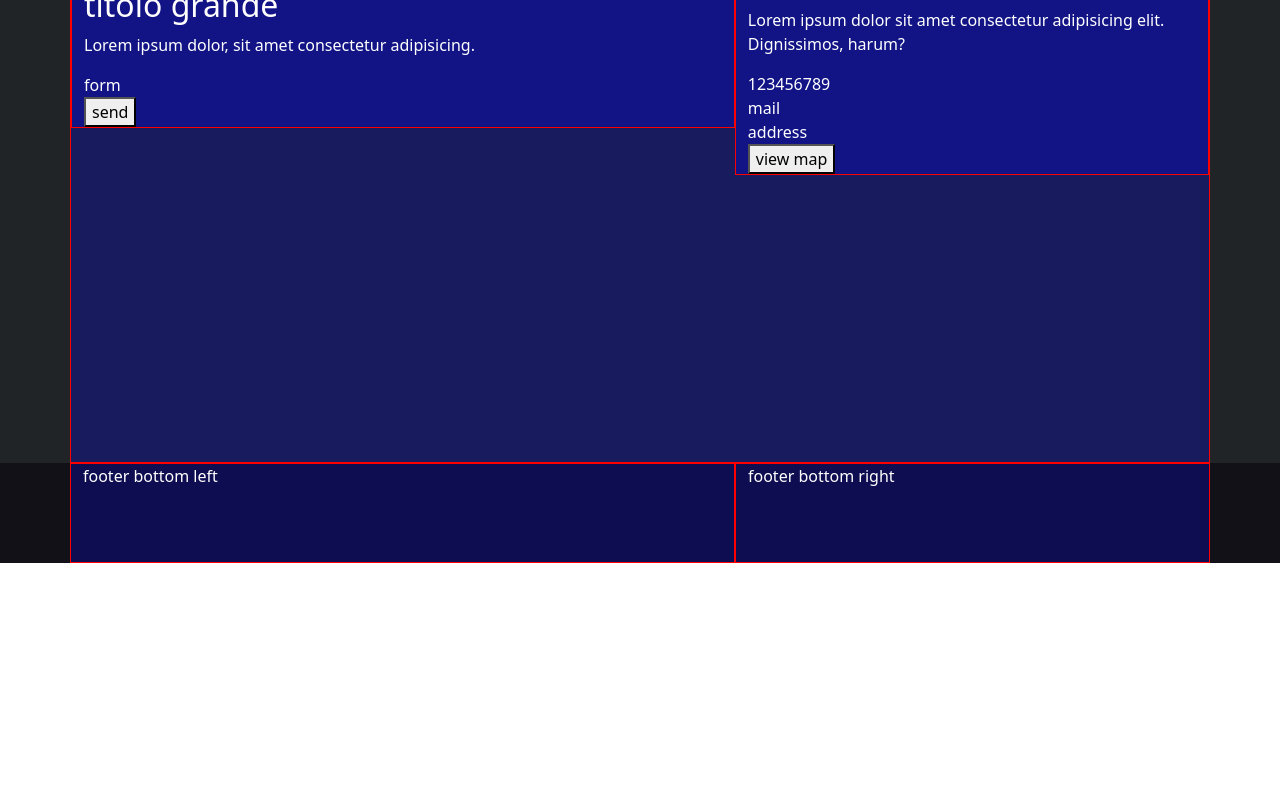
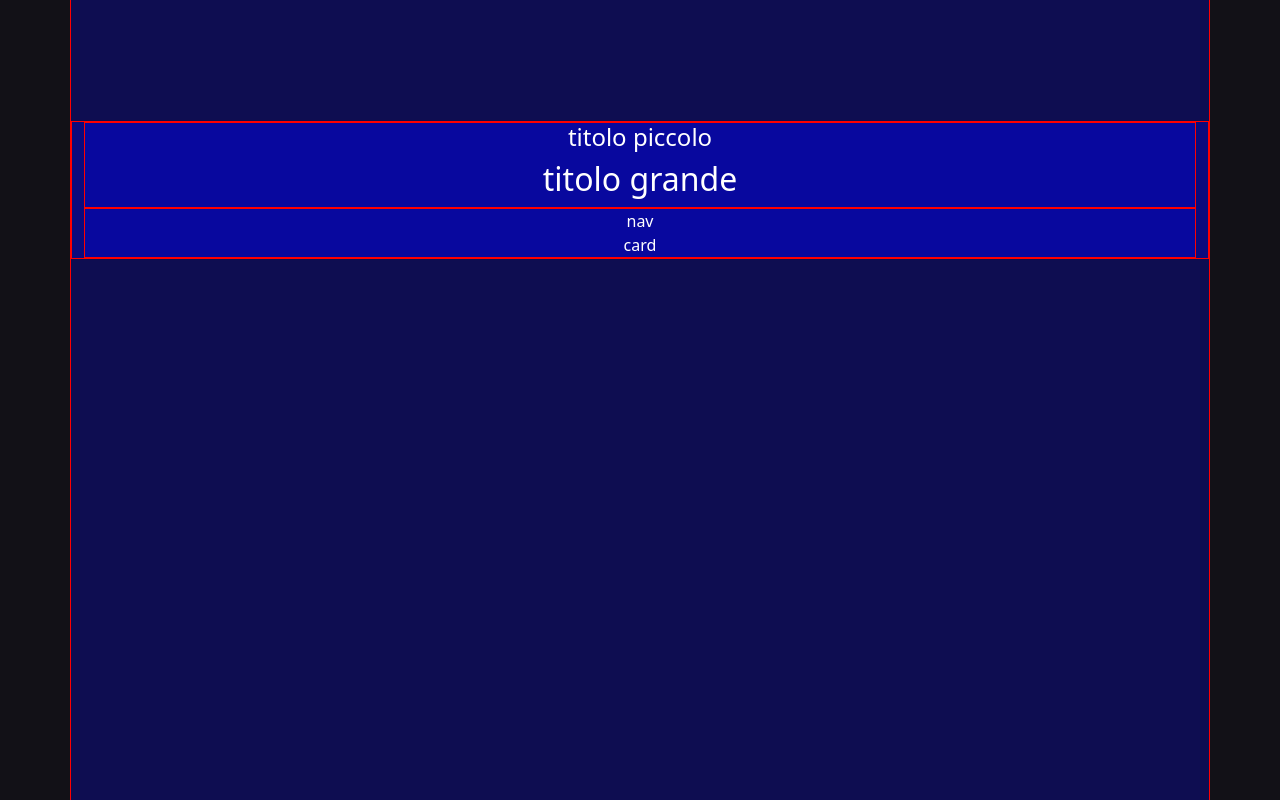
Before and after one commit to andreaa21/proj-html-vuejs, a Vue app: page / in a window 1280 px wide. Shown: the part 2740-3540 px from the top of the page. Before the commit the page ends 3303 px from the top, so only its background shows below. Built offline with nearby package versions, Linux system fonts and the light colour scheme.

Commit message:
[add] MainActions markup

```diff
--- a/src/components/MainActions.vue
+++ b/src/components/MainActions.vue
@@ -6,13 +6,38 @@ export default {
 
 
 <template>
-    <div class="debug">
-        Actions
+    <div class="actions">
+        <div class="container h-100 debug">
+            <div class="row d-flex h-100 align-items-center">
+                <div class="col debug">
+                    <div class="title-area debug text-center">
+                        <h4>
+                            titolo piccolo
+                        </h4>
+                        <h2>
+                            titolo grande
+                        </h2>
+                    </div>
+                    <div class="card-wrapper debug text-center">
+                        <nav>
+                            nav
+                        </nav>
+                        card
+                    </div>
+                </div>
+            </div>
+        </div>
     </div>
 </template>
 
 
 
 <style lang="scss" scoped>
+    @use '../assets/styles/partials/vars' as *;
 
+    .actions{
+        height: 1310px;
+        background-color: $Woodsmoke;
+        color: $White;
+    }
 </style>
```
